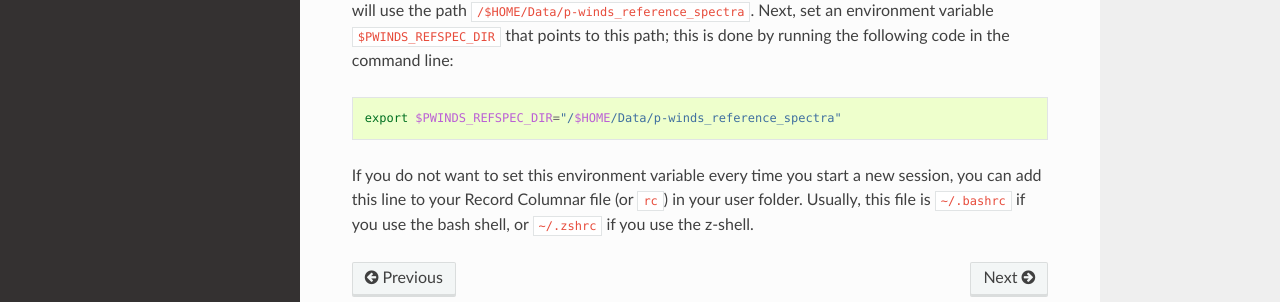
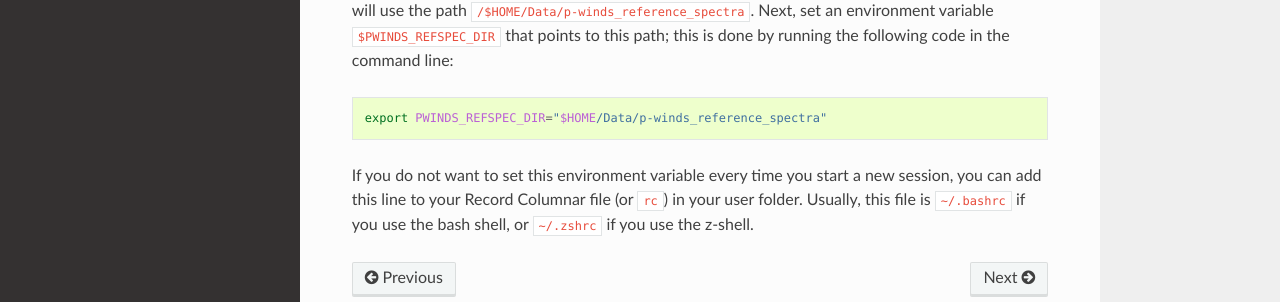
Before and after one commit to ladsantos/p-winds, a Sphinx documentation site: the page built from docs/source/installation.rst, in a window 1280 px wide and 900 px high, scrolled down 536 px. Shown: the part 473-775 px from the top of the window. Built offline with Sphinx 7.4.7 and the Read the Docs theme 2.0.0, drawn with Linux system fonts in a browser that asks for light colours.

```diff
--- a/docs/source/installation.rst
+++ b/docs/source/installation.rst
@@ -45,6 +45,6 @@ After unzipping the compressed file, move the fits files to a path of your choos
 
 .. code-block:: bash
 
-   export $PWINDS_REFSPEC_DIR="/$HOME/Data/p-winds_reference_spectra"
+   export PWINDS_REFSPEC_DIR="$HOME/Data/p-winds_reference_spectra"
 
 If you do not want to set this environment variable every time you start a new session, you can add this line to your Record Columnar file (or ``rc``) in your user folder. Usually, this file is ``~/.bashrc`` if you use the bash shell, or ``~/.zshrc`` if you use the z-shell.
```
Also changed, not shown: README.md (+1 -1 lines).
